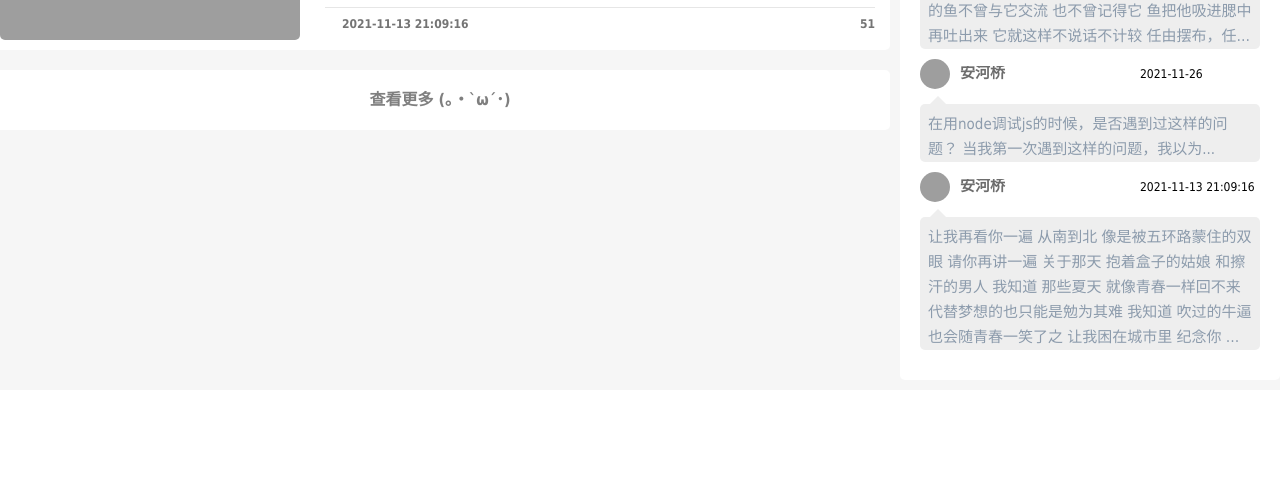
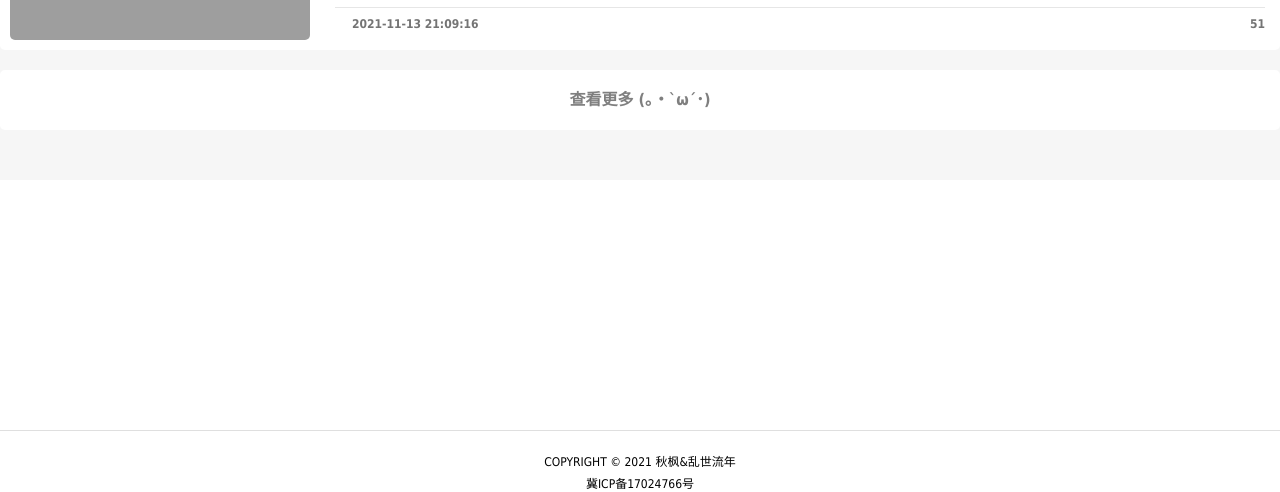
Before and after one commit to qiufengvip/qsubBlog, a Vue app: page / in a window 1280 px wide. Shown: the part 1526-2018 px from the top of the page. Before the commit the page ends 1916 px from the top, so only its background shows below. Built offline with nearby package versions, Linux system fonts and the light colour scheme; grey boxes are pictures that could not be loaded; some icons are missing; what @kangc/v-md-editor would draw is missing.

Commit message:
首页 完毕

```diff
--- a/src/components/Bottom.vue
+++ b/src/components/Bottom.vue
@@ -4,11 +4,10 @@
     <div class="qsub-bottom-top">
 
     </div>
-
-
     <div class="qsub-bottom-bot">
-
-      <div>  </div>
+<!--      <div class="qsub-bottom-bot-slogan"> {{slogan}}</div>-->
+      <div class="qsub-bottom-bot-copyright"> {{copyright}} </div>
+      <div class="qsub-bottom-bot-copyright"> {{beian}} </div>
 
     </div>
 
@@ -18,19 +17,27 @@
 
 <script>
 export default {
-  name: "Bottom"
+  name: "Bottom",
+  data(){
+    return {
+      slogan:'< 吧看不见的东西写在纸上 >',
+      beian:'冀ICP备17024766号',
+      copyright:' COPYRIGHT © 2021 秋枫&乱世流年',
+    };
+  }
+
 }
 </script>
 
 <style scoped>
 .qsub-bottom-main{
-  width: 100%;
-  height: 500px;
+  width: 1300px;
 }
 
 .qsub-bottom{
-  width: 1300px;
-  height: 500px;
+  display: flex;
+  justify-content: center;
+  width: 100%;
 }
 
 
@@ -39,8 +46,23 @@ export default {
 }
 
 .qsub-bottom-bot{
-  border-top: #7f7f7f  1px solid;
-  height: 250px;
+  padding-top: 20px;
+  border-top: #dfdfdf  1px solid;
+  /*height: 100px;*/
+  display: flex;
+  flex-direction: column;
+  align-items: center;
+}
+
+.qsub-bottom-bot-slogan{
+  font-weight: bold;
+  font-size: 18px;
+  padding: 30px;
+  color: #6e6e6e;
+}
+
+.qsub-bottom-bot-copyright{
+  padding: 5px;
 }
 
 </style>
--- a/src/components/HomeList.vue
+++ b/src/components/HomeList.vue
@@ -254,6 +254,7 @@ export default {
   font-size: 16px;
   font-weight: bold;
   color: #7f7f7f;
+  margin-bottom: 50px;
 }
 
 
--- a/src/views/Home.vue
+++ b/src/views/Home.vue
@@ -43,4 +43,15 @@ name: "Home",
 .right{
   width: 400px;
 }
+
+
+@media screen and (max-width: 1400px){
+  .right{
+    display: none;
+  }
+  .left{
+    width: 100%;
+  }
+}
+
 </style>
--- a/src/views/Index.vue
+++ b/src/views/Index.vue
@@ -12,13 +12,8 @@
 
 <!--        底部 版权数据 -->
 <!--        bottom-->
-
-
+        <bottom></bottom>
       </el-main>
-
-
-
-
     </el-container>
 </template>
 
@@ -28,9 +23,11 @@
 import Header from "@/components/Header";
 import Home from "@/views/Home";
 import Carousel from "@/components/Carousel";
+import Bottom from "@/components/Bottom";
 export default {
     name:"Index",
     components:{
+      Bottom,
       Carousel,
       Home,
       Header
```
